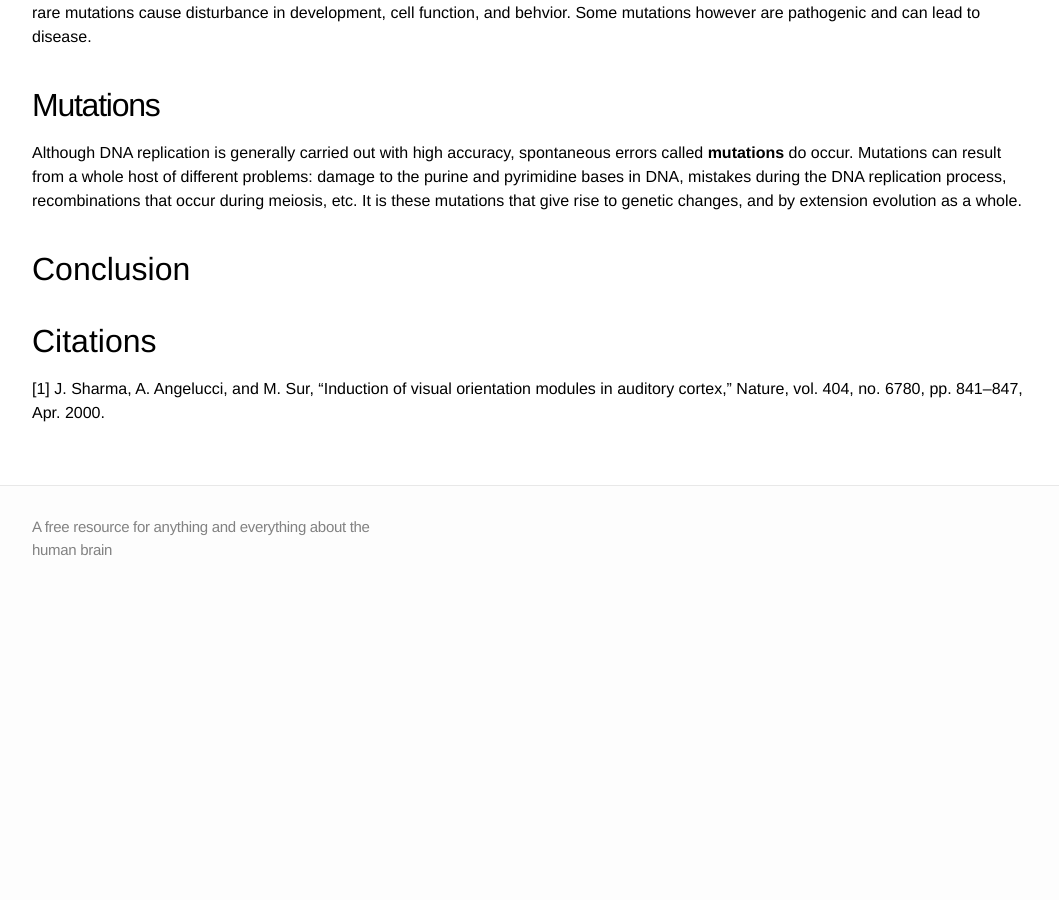
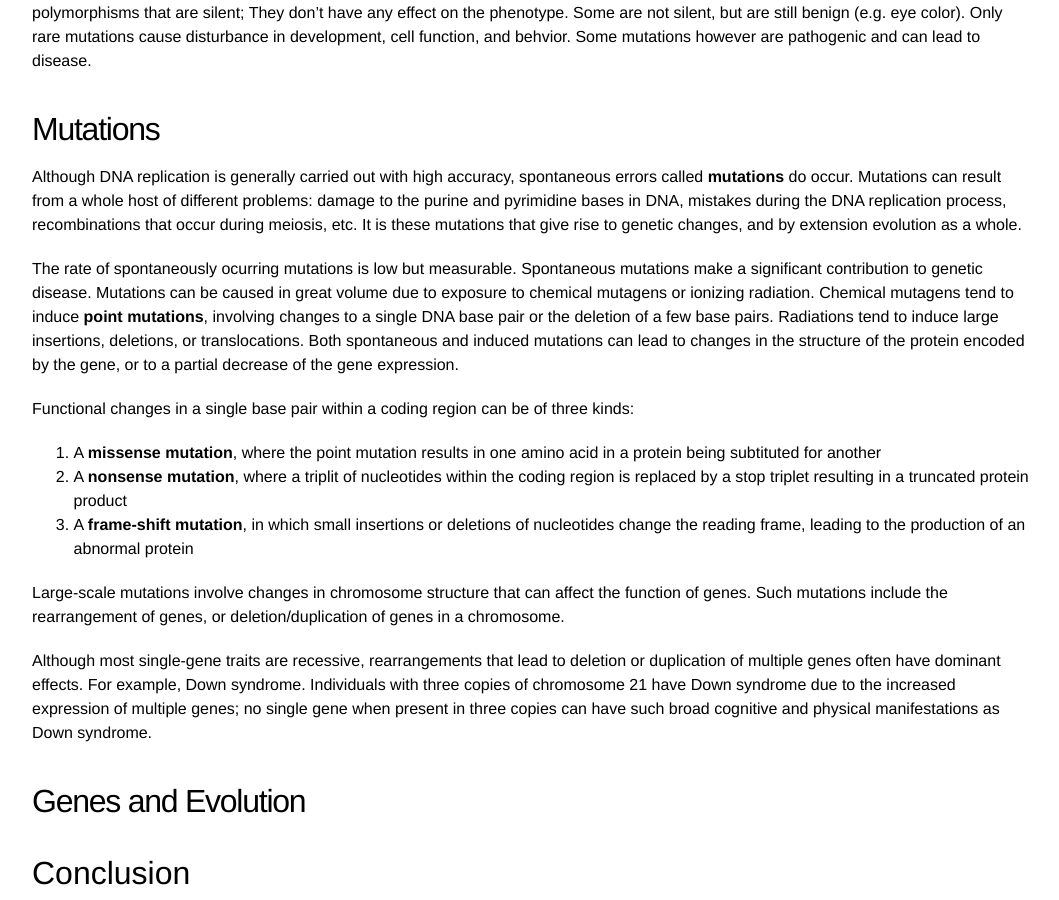
Before and after one commit to mdelsole/brain-nexus, a Jekyll site: the page built from brain-architecture/overview/index.markdown, in a window 1280 px wide and 900 px high, scrolled down 15442 px. Shown: the whole window, without its empty margins (108-1167 px from the left). Built offline with Jekyll 4.4.1, drawn with Linux system fonts in a browser that asks for light colours; before the commit the page ends 16048 px from its top, so only the background shows below that.

Commit message:
mutations

```diff
--- a/brain-architecture/overview/index.markdown
+++ b/brain-architecture/overview/index.markdown
@@ -346,6 +346,19 @@ Genes and proteins are resilient to small changes, so not every sequence change
 
 Although DNA replication is generally carried out with high accuracy, spontaneous errors called **mutations** do occur. Mutations can result from a whole host of different problems: damage to the purine and pyrimidine bases in DNA, mistakes during the DNA replication process, recombinations that occur during meiosis, etc. It is these mutations that give rise to genetic changes, and by extension evolution as a whole.
 
+The rate of spontaneously ocurring mutations is low but measurable. Spontaneous mutations make a significant contribution to genetic disease. Mutations can be caused in great volume due to exposure to chemical mutagens or ionizing radiation. Chemical mutagens tend to induce **point mutations**, involving changes to a single DNA base pair or the deletion of a few base pairs. Radiations tend to induce large insertions, deletions, or translocations. Both spontaneous and induced mutations can lead to changes in the structure of the protein encoded by the gene, or to a partial decrease of the gene expression.
+
+Functional changes in a single base pair within a coding region can be of three kinds:
+1. A **missense mutation**, where the point mutation results in one amino acid in a protein being subtituted for another
+2. A **nonsense mutation**, where a triplit of nucleotides within the coding region is replaced by a stop triplet resulting in a truncated protein product
+3. A **frame-shift mutation**, in which small insertions or deletions of nucleotides change the reading frame, leading to the production of an abnormal protein
+
+Large-scale mutations involve changes in chromosome structure that can affect the function of genes. Such mutations include the rearrangement of genes, or deletion/duplication of genes in a chromosome.
+
+Although most single-gene traits are recessive, rearrangements that lead to deletion or duplication of multiple genes often have dominant effects. For example, Down syndrome. Individuals with three copies of chromosome 21 have Down syndrome due to the increased expression of multiple genes; no single gene when present in three copies can have such broad cognitive and physical manifestations as Down syndrome.
+
+## Genes and Evolution
+
 # Conclusion
 
 # Citations
```
